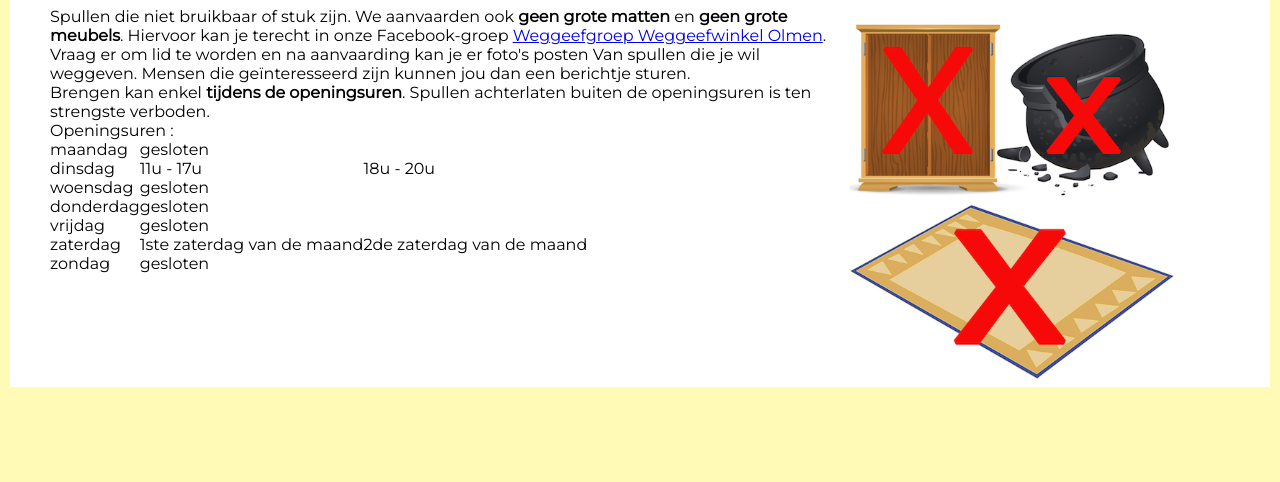
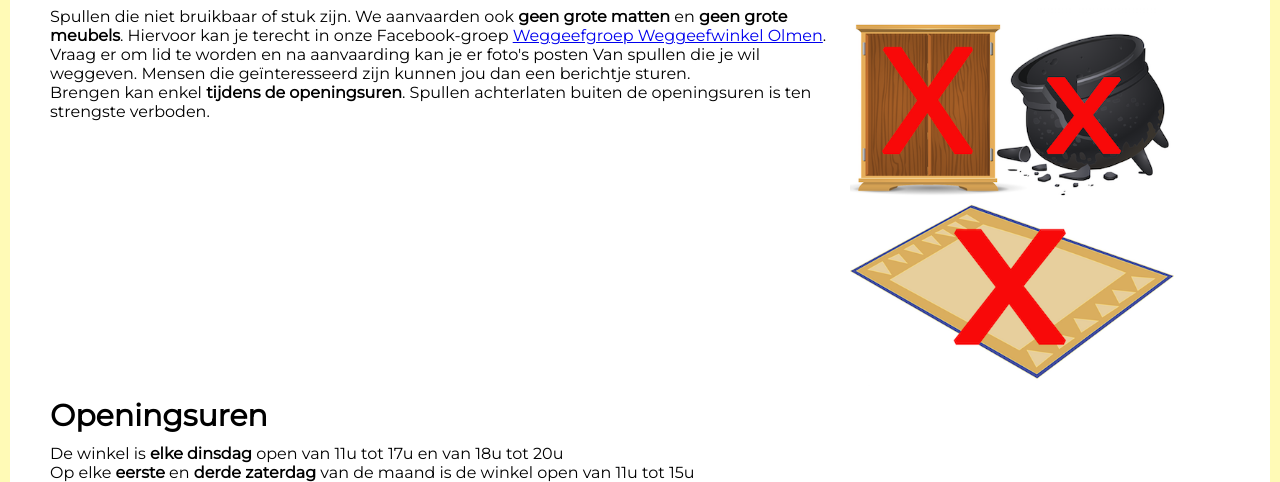
Before and after one commit to meyskens/hgh, a plain HTML site: page index.html in a window 1280 px wide. Shown: the part 1155-1637 px from the top of the page. Before the commit the page ends 1542 px from the top, so only its background shows below. Drawn offline with Linux system fonts and the light colour scheme.

Commit message:
Openingsuren aangepast

```diff
--- a/index.html
+++ b/index.html
@@ -59,7 +59,7 @@
 
 
 				<div class="grid-33">
-					<p><img src="img/collage-watmagwel.png" alt="(niet geladen afbeelding van artikelen die mogen)" width="350" height="350"/>
+					<p><img src="img/collage-watmagwel.png" alt="(niet geladen afbeelding van artikelen die mogen)" width="350" height="350"/></p>
 				</div>
 
 
@@ -73,53 +73,20 @@
 					Hiervoor kan je terecht in onze Facebook-groep <a href="https://www.facebook.com/groups/425050970916945/?fref=ts">Weggeefgroep Weggeefwinkel Olmen</a>. Vraag er om lid te worden en na aanvaarding kan je 			er foto's posten
 					Van spullen die je wil weggeven. Mensen die geïnteresseerd zijn kunnen
 					jou dan een berichtje sturen.</p>
+                    <p>  </p>
 					<p>Brengen kan enkel <strong>tijdens de openingsuren</strong>. Spullen achterlaten buiten
 					de openingsuren is ten strengste verboden. </p>
-
-					<!--WIP-->
-					<p>Openingsuren :
-					<table id="openingsuren">
-						<tr>
-							<td>maandag		</td>
-							<td>gesloten	</td>
-						</tr>
-						<tr>
-							<td>dinsdag		</td>
-							<td>11u - 17u	</td>
-							<td>18u - 20u	</td>
-						</tr>
-						<tr>
-							<td>woensdag	</td>
-							<td>gesloten	</td>
-						</tr>
-						<tr>
-							<td>donderdag	</td>
-							<td>gesloten	</td>
-						</tr>
-						<tr>
-							<td>vrijdag		</td>
-							<td>gesloten	</td>
-						</tr>
-						<tr>
-							<td>zaterdag	</td>
-							<td>1ste zaterdag van de maand</td>
-							<td>2de zaterdag van de maand</td>
-						</tr>
-						<tr>
-							<td>zondag		</td>
-							<td>gesloten	</td>
-						</tr>
-					</table>
-
-					</p>
-					<!--/WIP-->
-
 				</div>
 
 				<div class="grid-33">
 					<p><img src="img/collage-watmagniet.png" alt="(niet geladen afbeelding van niet toegestane artikelen)"  width="324" height="380"/></p>
 				</div>
+         			<div class="grid-100">
+					<h2>Openingsuren</h2>
+                    <p> De winkel is <strong>elke dinsdag</strong> open van 11u tot 17u en van 18u tot 20u</p>
+                    <p> Op elke <strong>eerste</strong> en <strong>derde zaterdag</strong> van de maand is de winkel open van 11u tot 15u</p>
 
+					</div>
          </div>
  	</div>
 </body>
```
